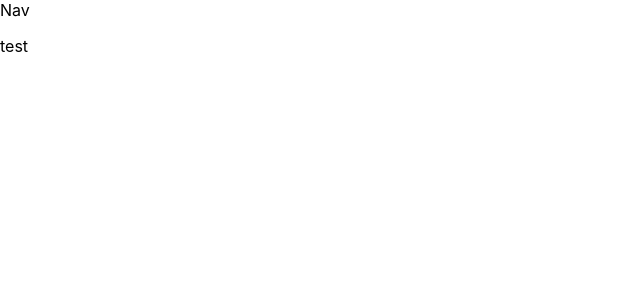
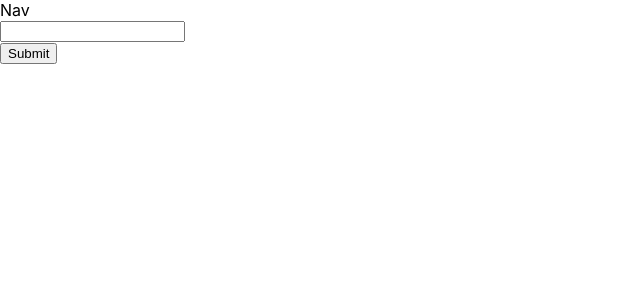
Before and after one commit to easternlai/booksearch, a React (Create React App) app in the folder react-app/: page / in a window 1280 px wide. Shown: the top 300 px of the page, without its empty margins (0-640 px from the left). Built offline with nearby package versions, Linux system fonts and the light colour scheme.

Commit message:
added submit button

```diff
--- a/react-app/package.json
+++ b/react-app/package.json
@@ -6,6 +6,7 @@
     "@testing-library/jest-dom": "^4.2.4",
     "@testing-library/react": "^9.4.0",
     "@testing-library/user-event": "^7.2.1",
+    "axios": "^0.19.2",
     "expess": "0.0.1-security",
     "path": "^0.12.7",
     "react": "^16.12.0",
--- a/react-app/server.js
+++ b/react-app/server.js
@@ -1,6 +1,6 @@
 const express = require("express");
 
-const mongoose = require("mongoose");
+//const mongoose = require("mongoose");
 
 const PORT = process.env.PORT || 3001;
 
@@ -11,7 +11,7 @@ if (process.env.NODE_ENV === "production") {
     app.use(express.static("client/build"));
   }
 
-  mongoose.connect(process.env.MONGODB_URI || "mongodb://localhost/googlebooksearch");
+  //mongoose.connect(process.env.MONGODB_URI || "mongodb://localhost/googlebooksearch");
 
   app.listen(PORT, function(){
     console.log(`🌎  ==> API Server now listening on PORT ${PORT}!`);
--- a/react-app/src/App.js
+++ b/react-app/src/App.js
@@ -1,5 +1,5 @@
 import React from 'react';
-import {BrowserRouter as Router, Route, Switch } from "react-router-dom";
+import { BrowserRouter as Router, Route, Switch } from "react-router-dom";
 import Search from "./pages/Search";
 import Save from "./pages/Save";
 import Nav from "./components/Nav";
--- /dev/null
+++ b/react-app/src/components/Form/index.js
@@ -0,0 +1,21 @@
+import React from "react";
+
+export function Input(props){
+    return(
+        <div className="form-group">
+            <input className="form-control" {...props} />
+        </div>
+    );
+}
+
+export function SearchBtn(props){
+    return(
+        <div className="form-group">
+                <button onClick={props.handleFormSubmit}
+                {...props}
+                className="btn btn-success">
+                {props.children}
+            </button>
+        </div>
+    )
+}
--- /dev/null
+++ b/react-app/src/components/Grid/index.js
@@ -0,0 +1,23 @@
+import React from "react";
+
+export function Container({ fluid, children }) {
+    return <div className={`container${fluid ? "-fluid" : ""}`}>{children}</div>;
+  }
+
+  export function Row({ fluid, children }) {
+    return <div className={`row${fluid ? "-fluid" : ""}`}>{children}</div>;
+  }
+
+
+  export function Col({ size, children }) {
+    return (
+      <div
+        className={size
+          .split(" ")
+          .map(size => "col-" + size)
+          .join(" ")}
+      >
+        {children}
+      </div>
+    );
+  }
--- a/react-app/src/pages/Save.js
+++ b/react-app/src/pages/Save.js
@@ -1,4 +1,5 @@
 import React, {Component} from "react";
+import {Container, Row, Col} from "../components/Grid";
 
 class Save extends Component{
     state = {
@@ -6,7 +7,10 @@ class Save extends Component{
     }
     render(){
         return(
-            <p>{this.state.test}</p>
+            <Container>
+
+            </Container>
+
         );
     }
 }
--- a/react-app/src/pages/Search.js
+++ b/react-app/src/pages/Search.js
@@ -1,12 +1,51 @@
 import React, {Component} from "react";
+import {Container, Row, Col} from "../components/Grid";
+import {Input, SearchBtn} from "../components/Form";
+import API from "../utilities/API"
 
 class Search extends Component{
     state = {
-        test: "test"
+        test: "test",
+        searchTerm:"",
+    };
+
+    handleInputChange = event => {
+        const { name, value } = event.target;
+        this.setState({
+          [name]: value
+        });
+
+    };
+
+    handleFormSubmit = event => {
+        event.preventDefault();
+
     }
+
+
+
     render(){
         return(
-            <p>{this.state.test}</p>
+            <Container>
+                <Row>
+                    <Col size="md-12">
+                        <Input
+                        value={this.state.searchterm}
+                        onChange={this.handleInputChange}
+                        name="searchTerm"
+                        placeholders="Enter Book"
+                        >
+                        </Input>
+                        <SearchBtn
+                        handleFormSubmit={this.handleFormSubmit}
+                        >
+                            Submit
+                        </SearchBtn>
+
+
+                    </Col>
+                </Row>
+            </Container>
         );
     }
 }
--- /dev/null
+++ b/react-app/src/utilities/API.js
@@ -0,0 +1,9 @@
+import axios from "axios";
+const APIKEY = "AIzaSyAwmqrxbzv5lUaZk5LZuRay7jG14HhIZ0A";
+const BASEURL = "https://www.googleapis.com/"
+
+export default {
+    search: function(query){
+        return axios.get(BASEURL + query + APIKEY);
+    }
+};
```
Also changed, not shown: 1 other file (tests, documents, lock files or other folders).
